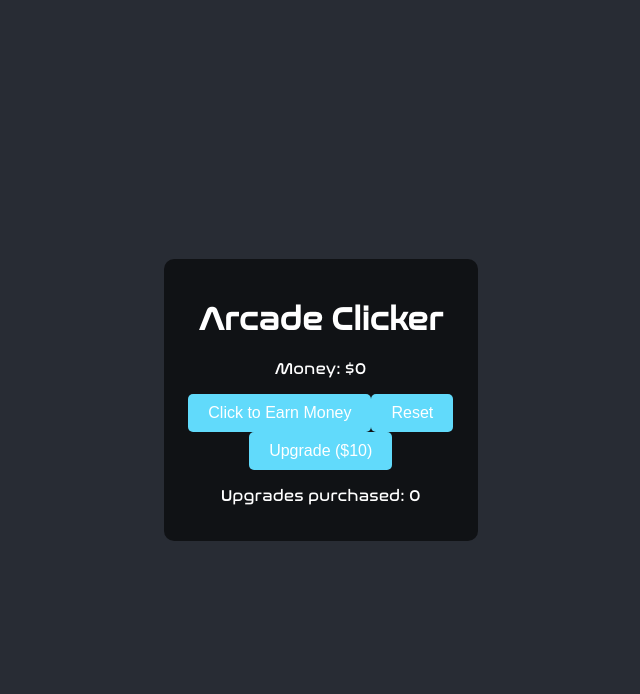
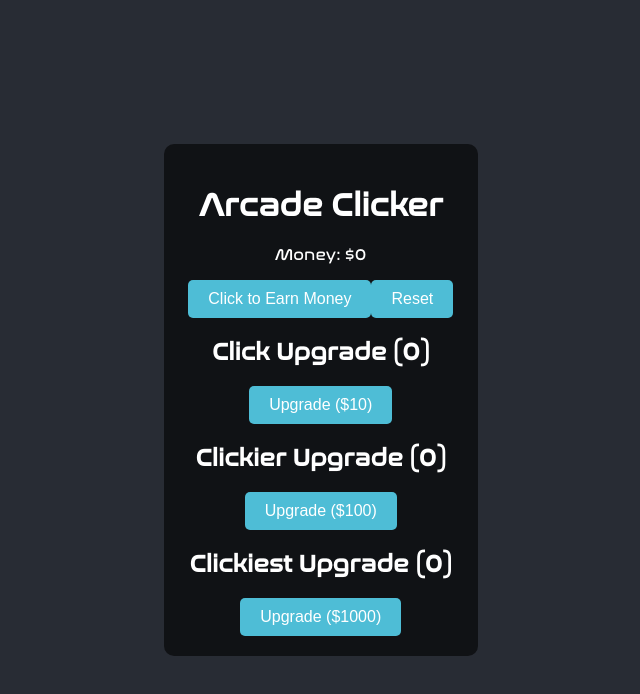
Before and after one commit to JQ4386/Particle-Accelerator, a React (Create React App) app: page / in a window 1280 px wide. Shown: the top 694 px of the page, without its empty margins (324-964 px from the left). Built offline with nearby package versions, Linux system fonts and the light colour scheme.

Commit message:
completely refactor code to manage upgrades in array for scalability and better management

```diff
--- a/package.json
+++ b/package.json
@@ -34,5 +34,8 @@
       "last 1 firefox version",
       "last 1 safari version"
     ]
+  },
+  "devDependencies": {
+    "@babel/plugin-proposal-private-property-in-object": "^7.21.11"
   }
 }
--- a/src/App.css
+++ b/src/App.css
@@ -39,7 +39,7 @@ body, html {
 
 /* Style button and other elements as needed */
 button {
-  background-color: #61dafb;
+  background-color: #4ebdd6;
   border: none;
   padding: 10px 20px;
   color: white;
--- a/src/App.js
+++ b/src/App.js
@@ -2,45 +2,62 @@ import React, { useState } from 'react';
 import './App.css';
 import Button from './Button';
 import ResetButton from './ResetButton';
-import Upgrade from './Upgrade';
+import UpgradesTab from './UpgradesTab';
 
 function App() {
+
   const [money, setMoney] = useState(0);
-  const [totalUpgradeEffect, setTotalUpgradeEffect] = useState(0);
-  const [numUpgrades, setNumUpgrades] = useState(0);
-  const [cost, setCost] = useState(10);  // Assuming 10 is the initial cost
+
+
+  const manageMoney = {
+    money: money,
+    setMoney: setMoney
+  }
+
+  const initUpgrades = [{
+    id: 1,
+    name: "Click Upgrade",
+    baseCost: 10,
+    upgradeEffect: 1, //+1 $ per click
+    numOwned: 0, //number of times this upgrade has been purchased
+    tier: 1 //used to classify upgrades for future feature expansion
+  }, {
+    id: 2,
+    name: "Clickier Upgrade",
+    baseCost: 100,
+    upgradeEffect: 10,
+    numOwned: 0,
+    tier: 1
+  }, {
+    id: 3,
+    name: "Clickiest Upgrade",
+    baseCost: 1000,
+    upgradeEffect: 100,
+    numOwned: 0,
+    tier: 1
+  }
+]
+
+
+  const [upgrades, setUpgrades] = useState(initUpgrades);
 
   // prop object to reduce prop clutter
-  const manageMoney = {
-    money: money,
-    setMoney: setMoney,
-  }
+
 
   const resetStates = () => {
     setMoney(0);
-    setTotalUpgradeEffect(0);
-    setNumUpgrades(0);
-    setCost(10);  // Reset to the initial cost
+    setUpgrades(initUpgrades);
   }
+
 
   return (
     <div className="App">
       <header className="App-header">
         <h1>Arcade Clicker</h1>
         <p>Money: ${money}</p>
-        <Button {...manageMoney} totalUpgradeEffect={totalUpgradeEffect} />
+        <Button {...manageMoney} upgrades={upgrades} />
         <ResetButton resetStates={resetStates} />
-        <Upgrade
-          {...manageMoney}
-          numUpgrades={numUpgrades}
-          setNumUpgrades={setNumUpgrades}
-          cost={cost}
-          setCost={setCost}
-          upgradeName={"Upgrade 1"}
-          baseCost={10}
-          upgradeEffect={1}
-          setTotalUpgradeEffect={setTotalUpgradeEffect}
-        />
+        <UpgradesTab {...manageMoney} upgrades={upgrades} setUpgrades={setUpgrades} />
       </header>
     </div>
   );
--- a/src/Button.js
+++ b/src/Button.js
@@ -1,9 +1,18 @@
 import React from "react"
 
-export default function Button(props) {
-    const handleButtonClick = () => {
-        props.setMoney(prevMoney => prevMoney + (1 + props.totalUpgradeEffect));
+export default function Button({ money, setMoney, upgrades}) {
+
+    function calculateTotalEffect(upgrades) {
+        return upgrades.reduce((sum, upgrade) => {
+            return sum + (upgrade.upgradeEffect * upgrade.numOwned);
+        }, 0);
     }
+
+    function handleButtonClick() {
+        setMoney(prevMoney => prevMoney + 1 + calculateTotalEffect(upgrades));
+    }
+
+
 
     return (
         <button onClick={handleButtonClick}>Click to Earn Money</button>
--- a/src/Upgrade.js
+++ b/src/Upgrade.js
@@ -1,34 +1,32 @@
 import React from "react";
 
-import UpgradeButton from "./UpgradeButton";
-// import MaxAllButton from "./MaxAllButton";
+export default function Upgrade({ money, setMoney, upgrades, setUpgrades, name, cost, numOwned, tier }) {
 
-export default function Upgrade({money, setMoney, numUpgrades, setNumUpgrades, cost, setCost, upgradeName, upgradeEffect, setTotalUpgradeEffect}) {
+    function handleClick() {
+        if (money >= cost) {
+            setUpgrades(prevUpgrades => {
+                return prevUpgrades.map(upgrade => {
+                    if (upgrade.name === name) {
+                        return {
+                            ...upgrade,
+                            numOwned: upgrade.numOwned + 1,
+                            cost: Math.ceil(upgrade.baseCost * Math.pow(1.07, upgrade.numOwned))
+                        }
+                    }
+                    return upgrade;
+                })
+            })
 
-    function handleUpgrade() {
-        if (money >= cost) {
-            setNumUpgrades(prevNumUpgrades => prevNumUpgrades + 1);
-
-            // Use the functional form to get the updated numUpgrades
-            setCost(prevCost => {
-                const newCost = prevCost * (1.1 ** (numUpgrades + 1));
-                return Math.ceil(newCost / 5) * 5;
-            });
-            setTotalUpgradeEffect(prevTotalUpgradeEffect => prevTotalUpgradeEffect + upgradeEffect);
             setMoney(prevMoney => prevMoney - cost);
-
-            console.log("numUpgrades:" + numUpgrades + " cost:" + cost)
+            console.log(upgrades[0])
+            console.log(cost)
         }
     }
 
     return (
         <div>
-            <UpgradeButton
-                numUpgrades={numUpgrades}
-                cost={cost}
-                name={upgradeName}
-                handleUpgrade={handleUpgrade} />
-            {/* <MaxAllButton {...manageMoney}/> */}
+            <h2>{name} ({numOwned})</h2>
+            <button onClick={handleClick}>Upgrade (${cost})</button>
         </div>
     )
 }
--- a/src/UpgradeButton.js
+++ /dev/null
@@ -1,11 +0,0 @@
-import React from "react"
-
-export default function UpgradeButton({numUpgrades, cost, upgradeName, handleUpgrade}) {
-
-    return (
-        <div>
-            <button onClick={handleUpgrade}>Upgrade (${cost})</button>
-            <p>Upgrades purchased: {numUpgrades}</p>
-        </div>
-    )
-}
--- /dev/null
+++ b/src/UpgradesTab.js
@@ -0,0 +1,58 @@
+import React from "react";
+
+import Upgrade from "./Upgrade";
+
+export default function UpgradesTab({ money, setMoney, upgrades, setUpgrades }) {
+
+    //at the start there are no upgrades
+    // const [upgradeList, setUpgradeList] = useState([]);
+
+    //first upgrade shows up when user has > 10$
+    // useEffect(() => {
+    //     if (money >= 10) {
+    //         setUpgradeList(prevUpgrades => {
+    //             return [...prevUpgrades, {
+    //                 id: 1,
+    //                 name: "Click Upgrade",
+    //                 baseCost: 10,
+    //                 upgradeEffect: 1, //+1 $ per click
+    //                 numUpgrades: 0, //number of times this upgrade has been purchased
+    //                 tier: 1, //used to classify upgrades for future feature expansion
+    //             }]
+    //         });
+    //     }
+    // }, [money]);
+
+    const upgradeProps = {
+        money: money,
+        setMoney: setMoney,
+        upgrades: upgrades,
+        setUpgrades: setUpgrades
+    }
+
+    function calculateCost(id) {
+        const cost = upgrades.find(upgrade => upgrade.id === id)?.baseCost;
+        const owned = upgrades.find(upgrade => upgrade.id === id)?.numOwned;
+        return Math.ceil(cost * Math.pow(1.25, owned));
+    }
+
+
+
+
+    return (
+        <div>
+            {/* <Upgrade {...upgradeProps} name={upgrades[0].name} cost={calculateCost(1)} numOwned={upgrades[0].numOwned} tier={upgrades[0].tier} /> */}
+            {upgrades.map((upgrade) => (
+                <Upgrade
+                    {...upgradeProps}
+                    key={upgrade.id}
+                    name={upgrade.name}
+                    cost={calculateCost(upgrade.id)}
+                    numOwned={upgrade.numOwned}
+                    tier={upgrade.tier}
+                />
+            ))}
+
+        </div>
+    )
+}
```
Also changed, not shown: src/MaxAllButton.js (deleted, +0 -9 lines), 1 other file (tests, documents, lock files or other folders).
